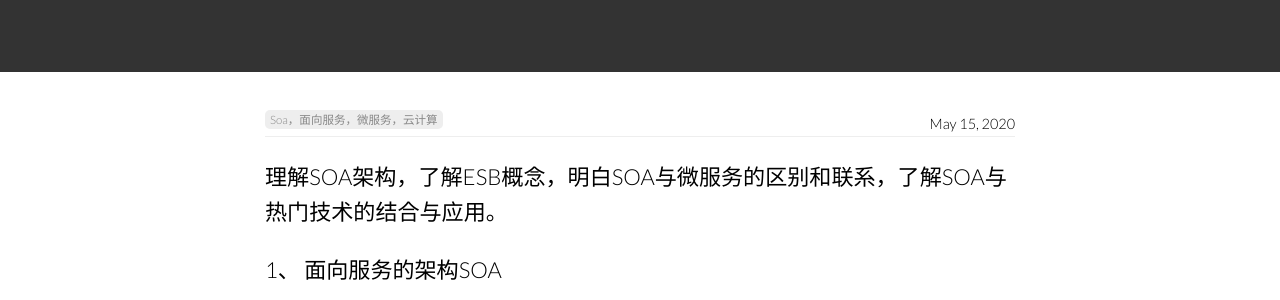
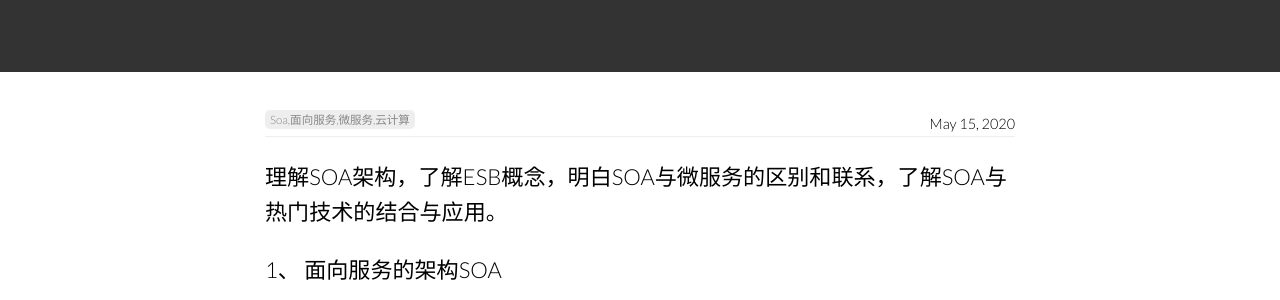
Before and after one commit to Evilleon/Evilleon.github.io, a Jekyll site: the page built from _posts/2020-05-15-SOA架构理解.md, in a window 1280 px wide and 900 px high, scrolled down 681 px. Shown: the part 147-447 px from the top of the window. Built offline with Jekyll 4.4.1, drawn with Linux system fonts in a browser that asks for light colours; nearby versions of some CDN libraries.

```diff
--- a/_posts/2020-05-15-SOA架构理解.md
+++ b/_posts/2020-05-15-SOA架构理解.md
@@ -3,7 +3,7 @@ title: SOA架构理解
 date: 2020-05-15
 description: SOA是什么
 categories:
-  - SOA，面向服务，微服务，云计算
+  - SOA,面向服务,微服务,云计算
 image:
 author_staff_member: 任玉琦
 ---
```
